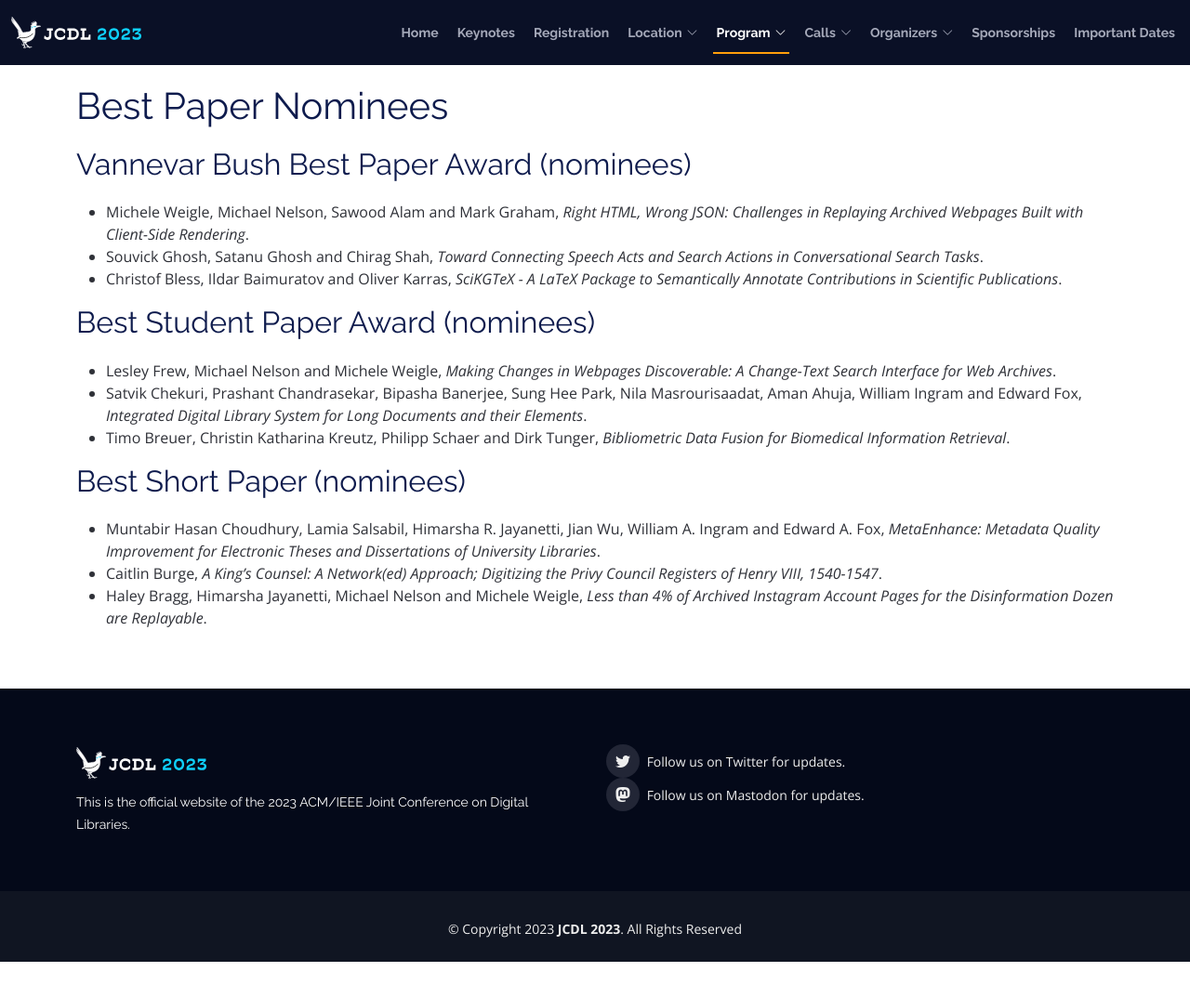
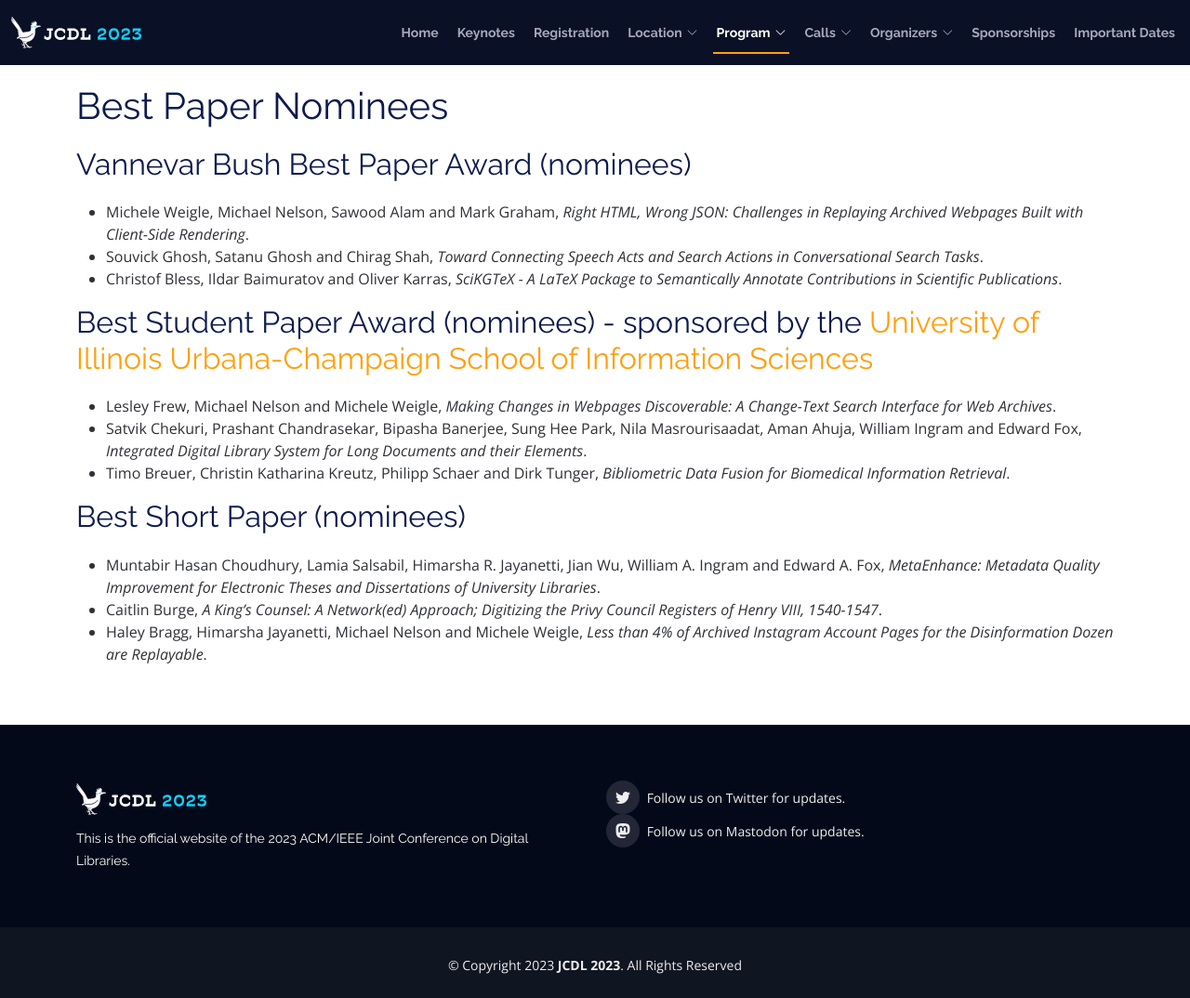
Before and after one commit to shawnmjones/JCDL2023-website-source, a Jekyll site: the page built from awards.html, in a window 1280 px wide and 1074 px high. Shown: the whole window at 93% size. Built offline with Jekyll 4.4.1, drawn with Linux system fonts in a browser that asks for light colours.

Commit message:
Update awards.html
add UIUC as sponsor

```diff
--- a/awards.html
+++ b/awards.html
@@ -28,7 +28,7 @@ permalink: /program/awards/
                     <li>Christof Bless, Ildar Baimuratov and Oliver Karras, <em>SciKGTeX - A LaTeX Package to Semantically Annotate Contributions in Scientific Publications</em>.</li>
                   </ul>
 
-                  <h2>Best Student Paper Award (nominees)</h2>
+                  <h2>Best Student Paper Award (nominees) - sponsored by the <a href="https://ischool.illinois.edu/"> University of Illinois Urbana-Champaign School of Information Sciences</a> </h2>
                   <ul>
                     <li>Lesley Frew, Michael Nelson and Michele Weigle, <em>Making Changes in Webpages Discoverable: A Change-Text Search Interface for Web Archives</em>.</li>
                     <li>Satvik Chekuri, Prashant Chandrasekar, Bipasha Banerjee, Sung Hee Park, Nila Masrourisaadat, Aman Ahuja, William Ingram and Edward Fox, <em>Integrated Digital Library System for Long Documents and their Elements</em>.</li>
```
